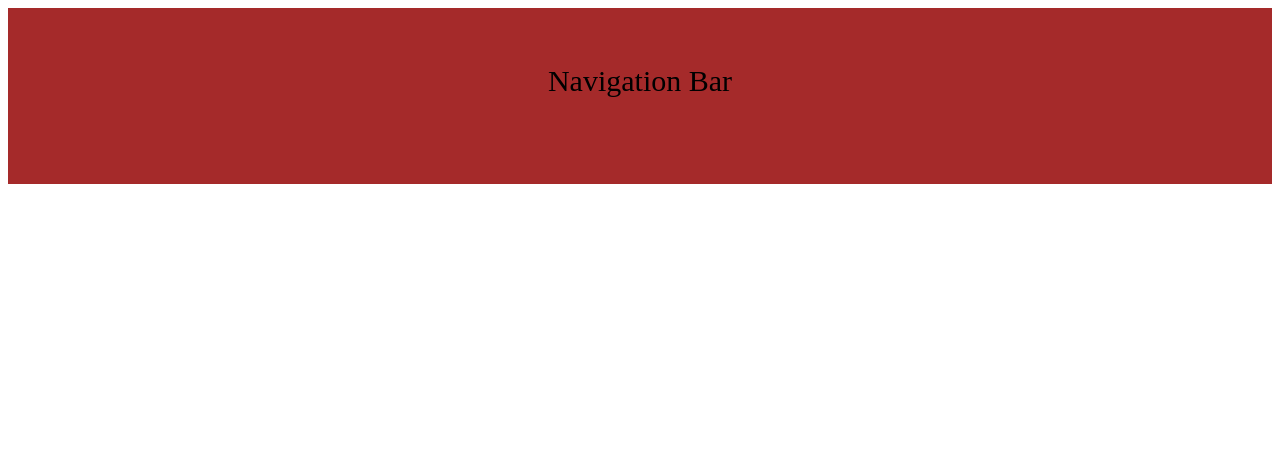
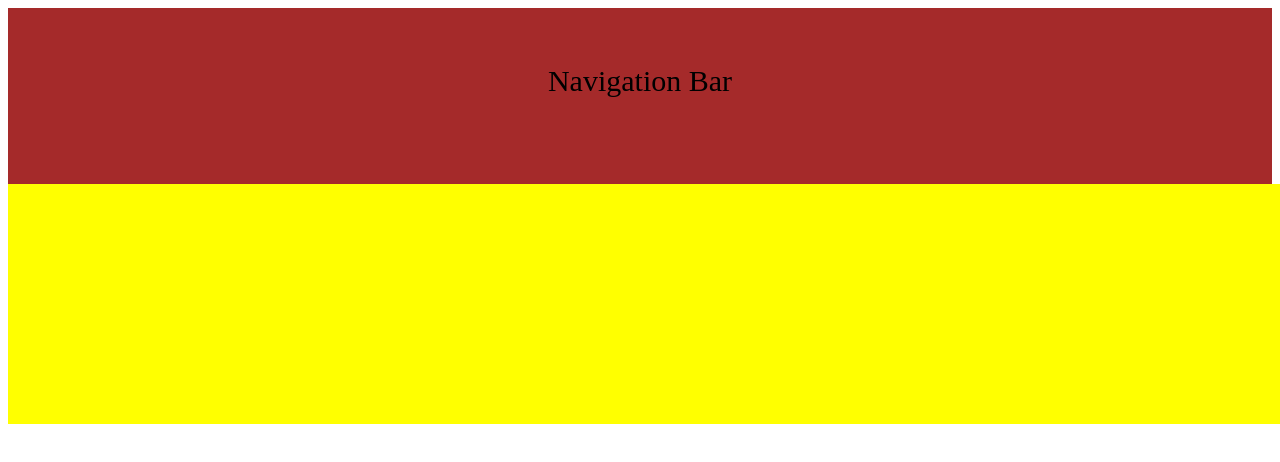
Before and after one commit to adebart/team-work, a plain HTML site: page index.html in a window 1280 px wide. Drawn offline with Linux system fonts and the light colour scheme.

Commit message:
index:modify main

```diff
--- a/index.html
+++ b/index.html
@@ -10,5 +10,7 @@
     <nav>
         navigation bar
     </nav>
+
+    <main></main>
 </body>
 </html>
--- a/style.css
+++ b/style.css
@@ -7,3 +7,8 @@ nav{
     height: 15vh;
     padding-top: 7vh;
 }
+main{
+    width: 100vw;
+    height: 30vh;
+    background-color: yellow;
+}
```
